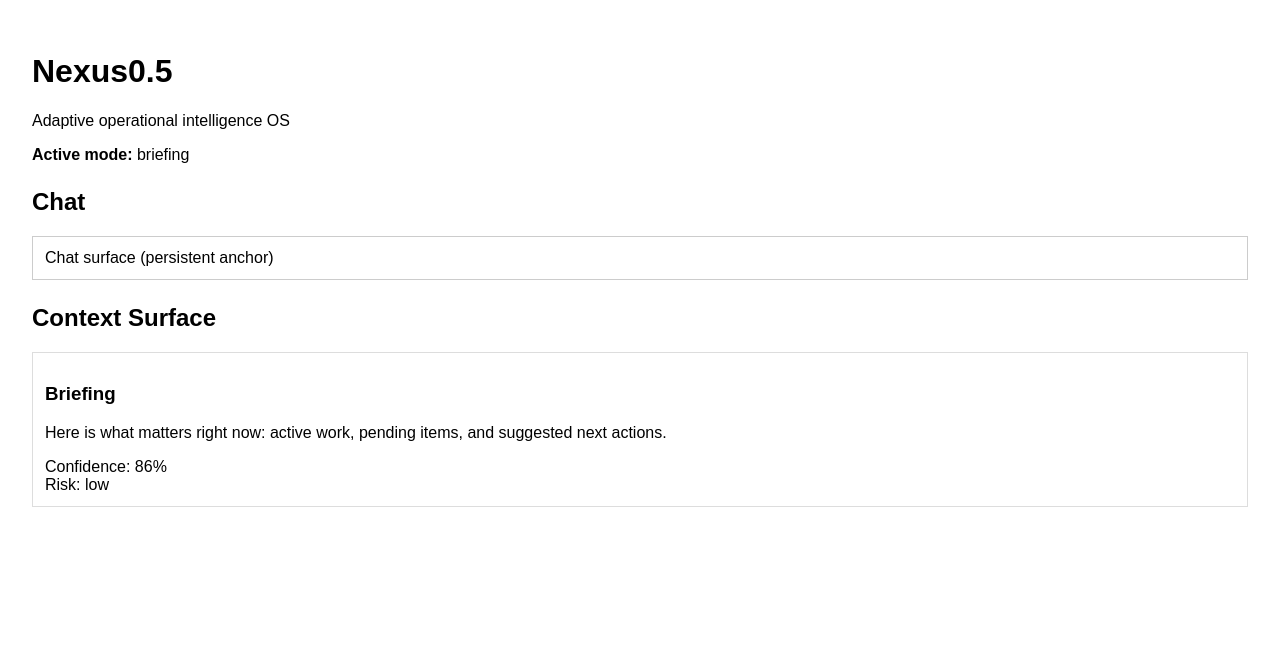
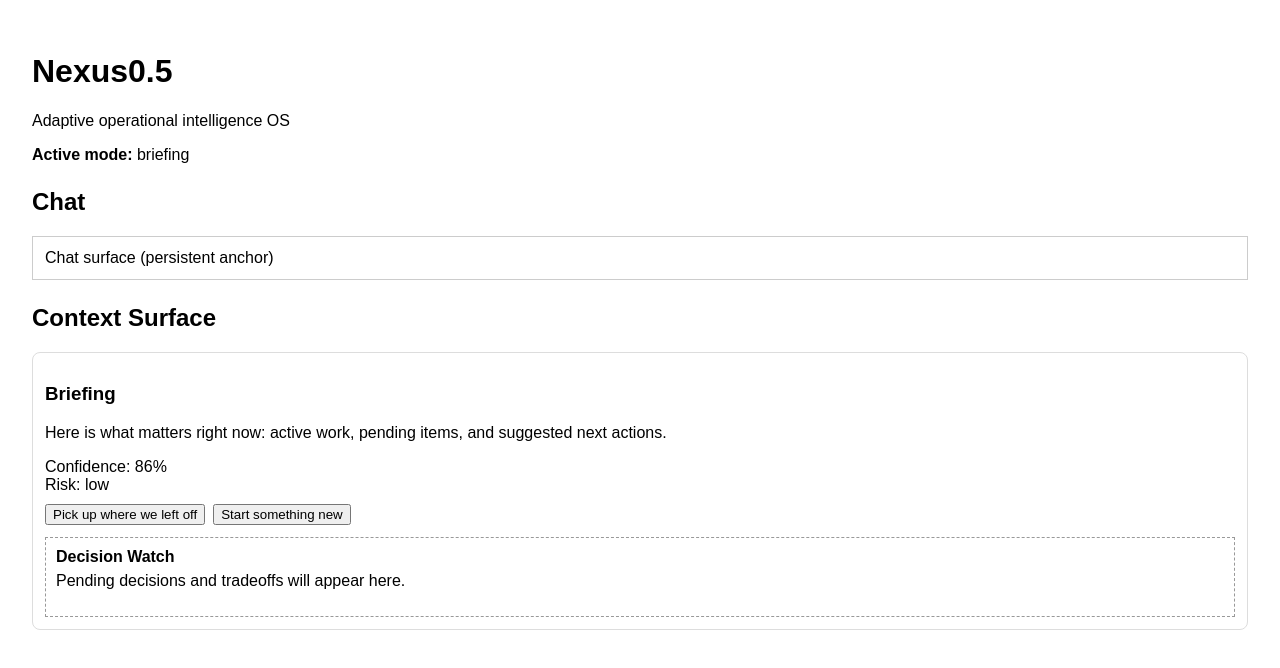
Before and after one commit to skylersemailaddress-debug/Nexus0.5, a Next.js app in the folder apps/shell/: page /mode-demo in a window 1280 px wide. Shown: the top 668 px of the page. Built offline with nearby package versions, Linux system fonts and the light colour scheme.

Commit message:
Update BlockRenderer.tsx

```diff
--- a/apps/shell/components/BlockRenderer.tsx
+++ b/apps/shell/components/BlockRenderer.tsx
@@ -1,11 +1,19 @@
 import React from 'react'
 import { SurfaceBlock } from '../types/surface'
+import WatchSurface from './WatchSurface'
 
 export default function BlockRenderer({ blocks }: { blocks: SurfaceBlock[] }) {
   return (
     <div style={{ display: 'flex', flexDirection: 'column', gap: 12 }}>
       {blocks.map((block) => (
-        <div key={block.id} style={{ border: '1px solid #ddd', padding: 12 }}>
+        <div
+          key={block.id}
+          style={{
+            border: '1px solid #ddd',
+            padding: 12,
+            borderRadius: 8
+          }}
+        >
           <h3>{block.title}</h3>
           {block.body && <p>{block.body}</p>}
 
@@ -14,6 +22,26 @@ export default function BlockRenderer({ blocks }: { blocks: SurfaceBlock[] }) {
           )}
 
           {block.risk && <div>Risk: {block.risk}</div>}
+
+          {/* ACTIONS */}
+          {block.actions && (
+            <div style={{ marginTop: 10, display: 'flex', gap: 8 }}>
+              {block.actions.map((action) => (
+                <button key={action.id}>
+                  {action.label}
+                </button>
+              ))}
+            </div>
+          )}
+
+          {/* WATCH SURFACES (THIS IS THE IMPORTANT PART) */}
+          {block.watchSurfaces && (
+            <div style={{ marginTop: 12 }}>
+              {block.watchSurfaces.map((surface) => (
+                <WatchSurface key={surface.id} surface={surface} />
+              ))}
+            </div>
+          )}
         </div>
       ))}
     </div>
```
